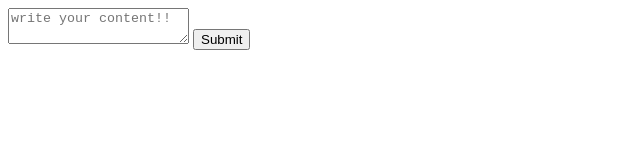
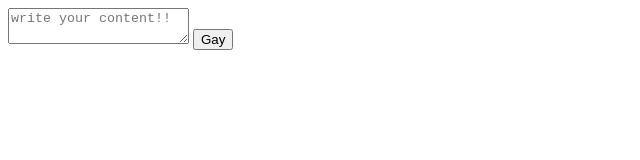
Before and after one commit to Ankur2005/gemini_experiment, a plain HTML site: page index.html in a window 1280 px wide. Shown: the full height of the page, 0-640 px from the left. Drawn offline with Linux system fonts and the light colour scheme.

Commit message:
Added new feature

```diff
--- a/index.html
+++ b/index.html
@@ -9,7 +9,7 @@
 <body>
     <div id="main">
         <textarea name="prompt" id="prompt" placeholder="write your content!!"></textarea>
-        <button id="btn">Submit</button>
+        <button id="btn">Gay</button>
     </div>
     <script type="importmap">
         {
```
